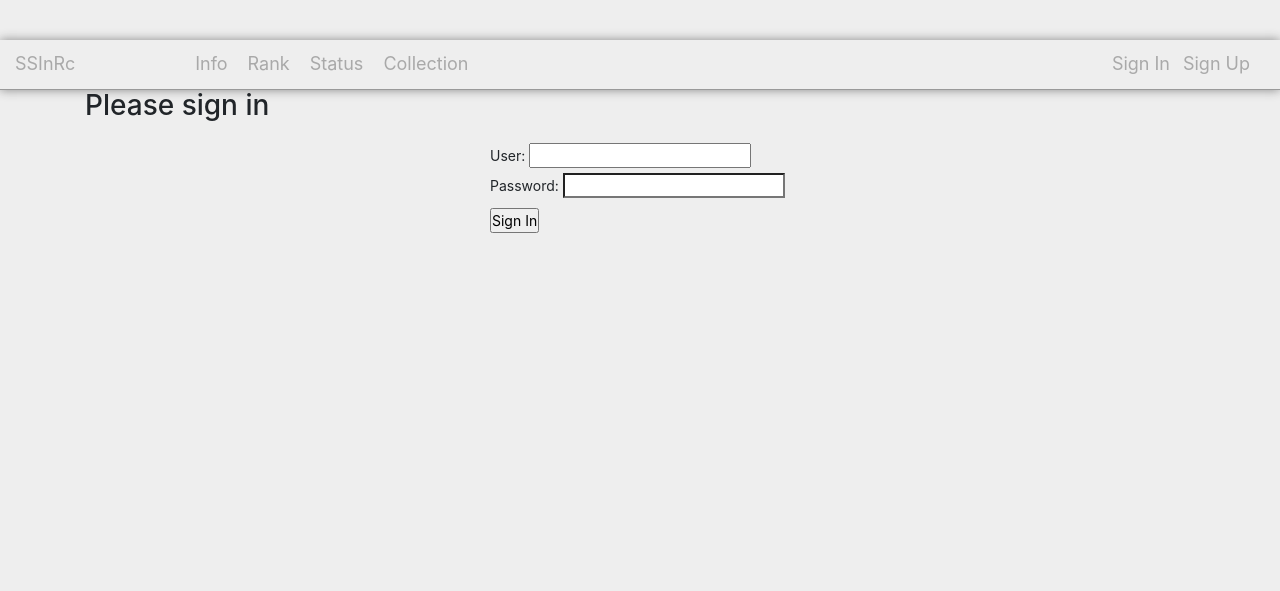
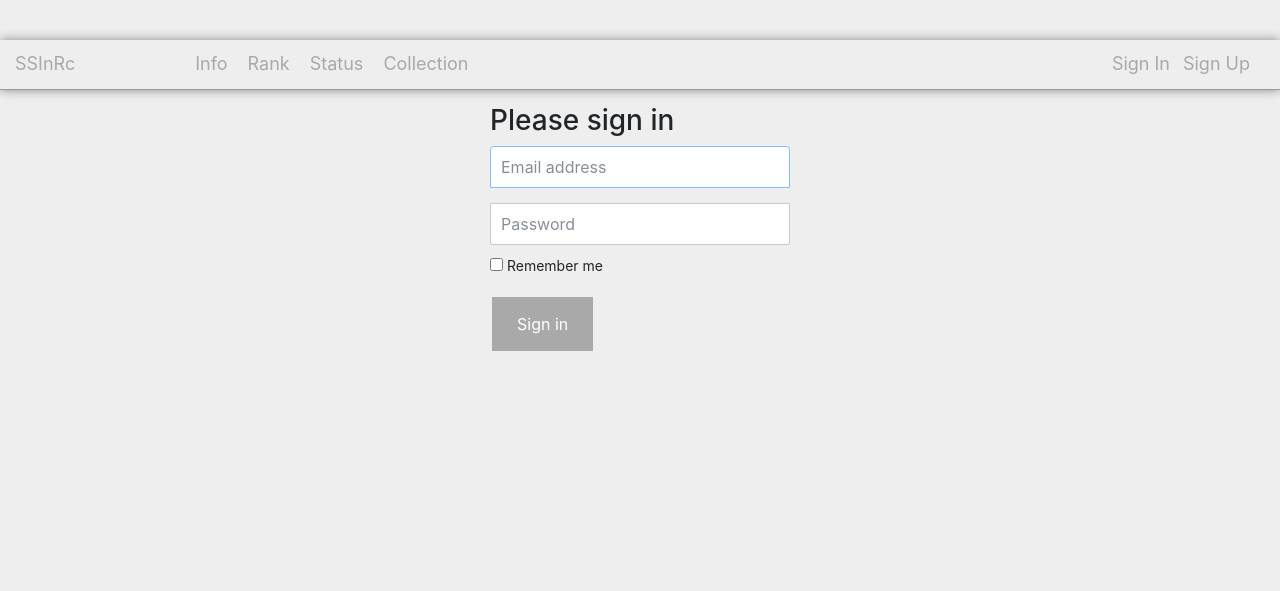
Before and after one commit to charlie890414/online_judge, a Django app: page /signin in a window 1280 px wide. Shown: the top 591 px of the page. Run offline with Django 3.2, Linux system fonts and the light colour scheme; some libraries are stand-ins or nearby versions.

Commit message:
Revert "sign in sign ot"
This reverts commit 20783ec71f46cf6ee2a4d3fd3d2e398f00578af5.

```diff
--- a/judge/views.py
+++ b/judge/views.py
@@ -1,52 +1,24 @@
 from django.shortcuts import render
 from django.views.decorators import csrf
 from django.shortcuts import redirect
-from django.contrib import auth
-from django.contrib.auth.forms import UserCreationForm
 # Create your views here.
 
 from django.http import HttpResponse, HttpResponseRedirect
 from .models import member
 
 def signup(request):
-    if request.method == 'POST':
-        form = UserCreationForm(request.POST)
-        if form.is_valid():
-            user = form.save()
+    if request.method == 'GET':
+        return render(request,'signup.html')
+    elif request.method == 'POST':
+
+            print(request.POST)
+            if request.POST['password'] == request.POST['repassword']:
+                new_member = member.objects.create(name=request.POST['username'],email=request.POST['email'],password=request.POST['password'])
+                print(new_member)
+
             return redirect('/')
-    else:
-        form = UserCreationForm()
-    return render(request, 'signup.html')
-
 def signin(request):
-    if request.user.is_authenticated():
-        return render(request, 'signin.html')
-
-    username = request.POST.get('username', '')
-    password = request.POST.get('password', '')
-
-    user = auth.authenticate(username=username, password=password)
-
-    if user is not None and user.is_active:
-        auth.login (request, user)
-        return redirect('/')
-    else:
-        return render(request, 'signin.html')
+    return render(request,'signin.html')
 
 def index(request):
     return render(request,'index.html')
-
-
-def signout(request):
-    auth.logout(request)
-    return redirect('/')
-
-
-"""if request.method == 'GET':
-    return render(request,'signup.html')
-elif request.method == 'POST':
-        print(request.POST)
-        if request.POST['password'] == request.POST['repassword']:
-            new_member = member.objects.create(name=request.POST['username'],email=request.POST['email'],password=request.POST['password'])
-            print(new_member)
-            return redirect('/')"""
--- a/online_judge/urls.py
+++ b/online_judge/urls.py
@@ -17,12 +17,10 @@ from django.conf.urls import url
 from django.contrib import admin
 from judge.views import index
 from judge.views import signup
-from judge.views import signin, signout
-
+from judge.views import signin
 urlpatterns = [
-    url(r'^admin/', admin.site.urls),
+    url(r'^admin', admin.site.urls),
     url(r'^$', index),
     url(r'^signup', signup),
     url(r'^signin', signin),
-    url(r'^signout', signout),
 ]
--- a/templates/index.html
+++ b/templates/index.html
@@ -14,20 +14,11 @@
 			<li ><a href="">Rank</a></li>
 			<li ><a href="">Status</a></li>
 			<li ><a href="">Collection</a></li>
-
-			{% if request.user.is_authenticated %}
-				<li ><a href="/signout" class="sign">Sign Out</a></li>
-			{% else %}
-
-				<li ><a href="/signin" class="sign">Sign In</a></li>
-				<li ><a href="/signup" class="signup">Sign Up</a></li>
-
-			{% endif %}
+			<li ><a href="/signin" class="sign">Sign In</a></li>
+			<li ><a href="/signup" class="signup">Sign Up</a></li>
 			<div class="clear"></div>
 		</ul>
 	</div>
-	{% if request.user.is_authenticated %}
-		<p>{{user.username}}登入</p>
-	{% endif %}
+
 </body>
 </html>
--- a/templates/signin.html
+++ b/templates/signin.html
@@ -41,18 +41,22 @@
   <body>
 
     <div class="container">
-      <h2 class="form-signin-heading">Please sign in</h2>
-      <form class="form-signin" method="post" action="">
 
-        <label for="username">User:</label>{% csrf_token %}
-        <input type="text" name="username" value="{{ username }}" id="username"><br/>
+      <form class="form-signin">
+        <h2 class="form-signin-heading">Please sign in</h2>
+        <label for="inputEmail" class="sr-only">Email address</label>{% csrf_token %}
+        <input type="email" id="inputEmail" class="form-control" placeholder="Email address" required autofocus value="{{ email }}">
+        <label for="inputPassword" class="sr-only">Password</label>
+        <input type="password" id="inputPassword" class="form-control" placeholder="Password" required>
+        <div class="checkbox">
+          <label>
+            <input type="checkbox" value="remember-me"> Remember me
+          </label>
+        </div>
+        <button class="button button1" type="submit">Sign in
+        </button>
+      </form>
 
-        <label for="password">Password: </label>
-        <input type="password" name="password" value="" id="password"><br/>
-
-        <input type="submit" value="Sign In"/>
-      </form>
-      {{ user.username }}
     </div> <!-- /container -->
 
 
```
